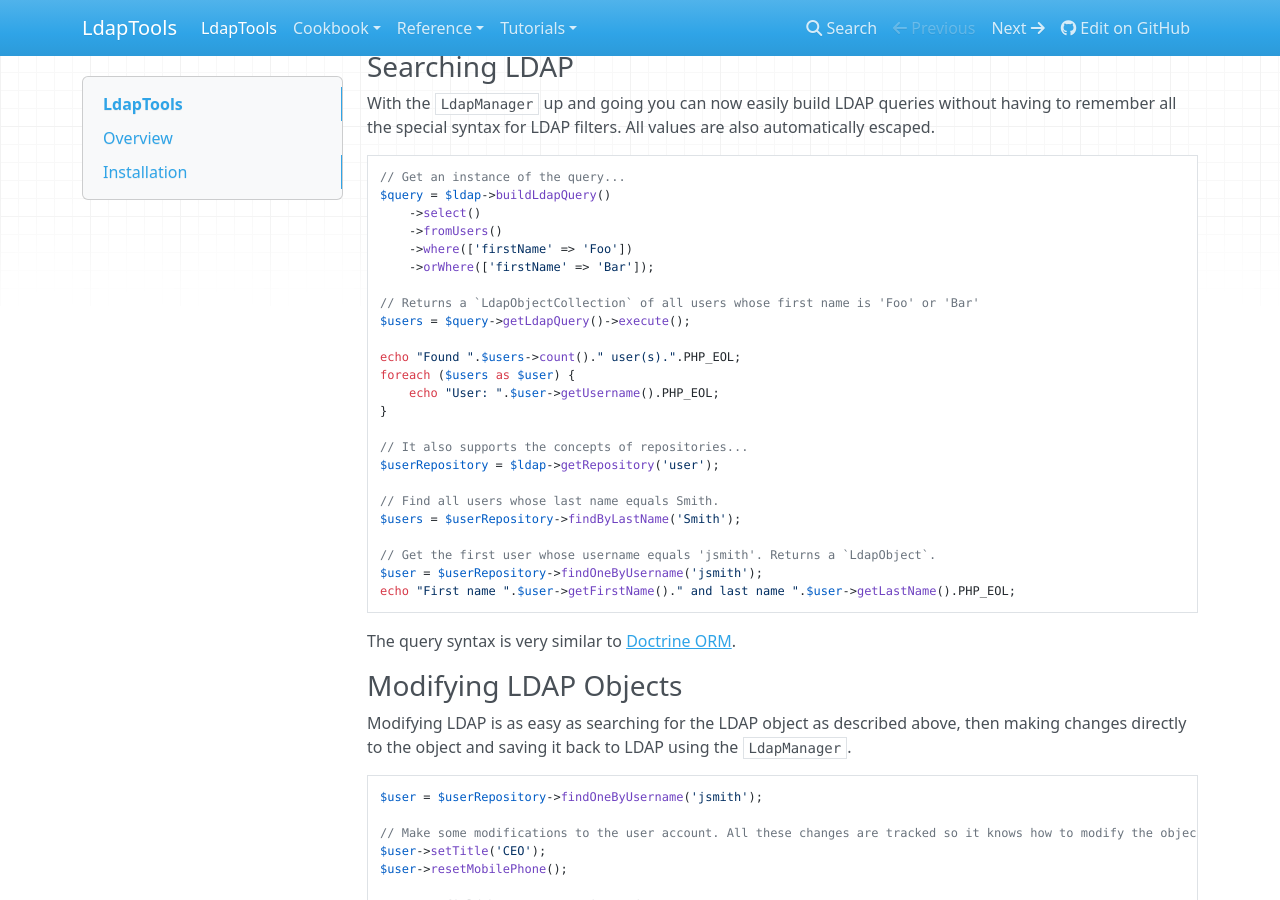
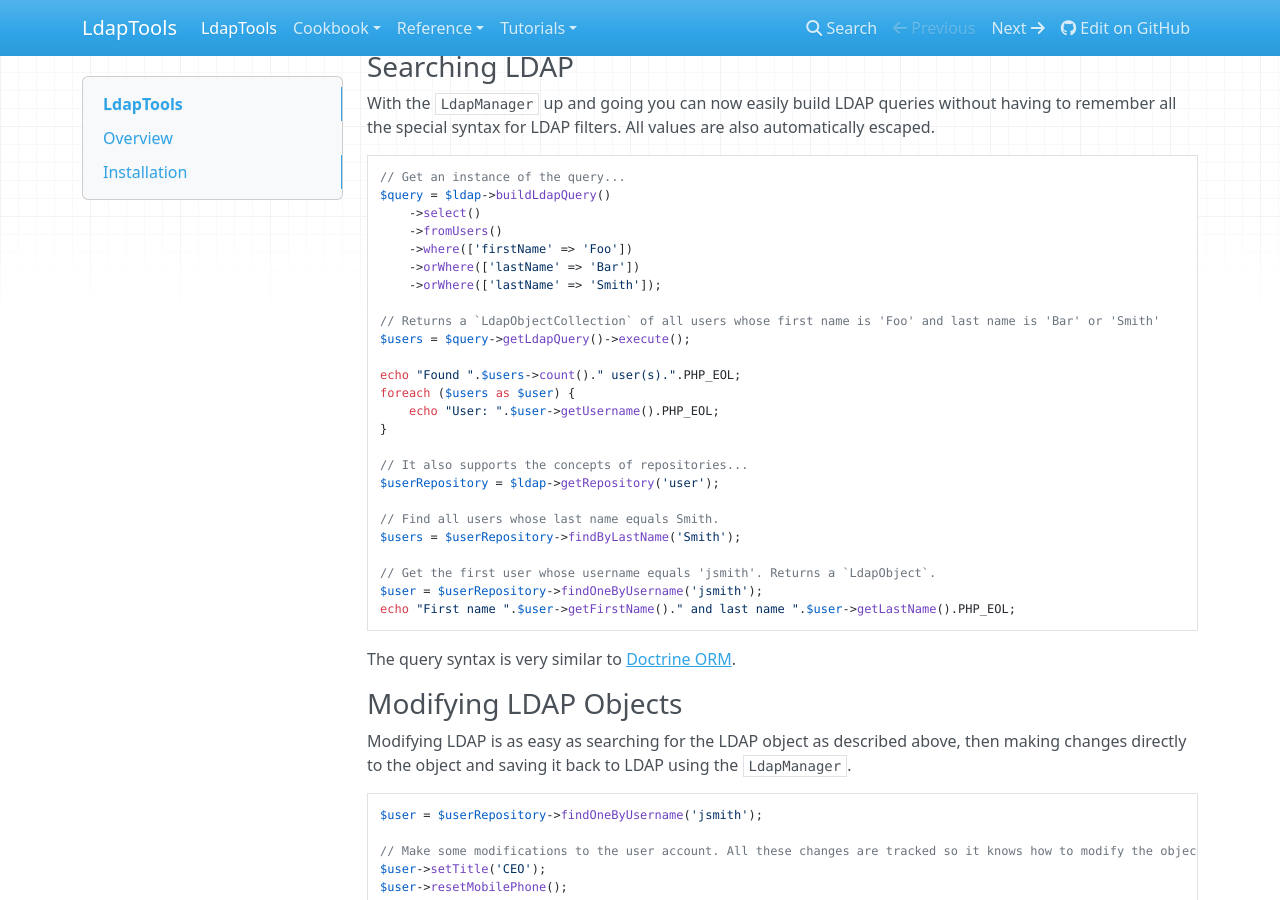
Before and after one commit to ldaptools/ldaptools, an MkDocs documentation site: the page built from docs/en/index.md, in a window 1280 px wide and 900 px high, scrolled down 836 px. Built offline with MkDocs 1.6.1, drawn with Linux system fonts in a browser that asks for light colours; nearby versions of some CDN libraries.

Commit message:
Correct a mistake in the README.

```diff
--- a/docs/en/index.md
+++ b/docs/en/index.md
@@ -50,9 +50,10 @@ $query = $ldap->buildLdapQuery()
     ->select()
     ->fromUsers()
     ->where(['firstName' => 'Foo'])
-    ->orWhere(['firstName' => 'Bar']);
+    ->orWhere(['lastName' => 'Bar'])
+    ->orWhere(['lastName' => 'Smith']);
 
-// Returns a `LdapObjectCollection` of all users whose first name is 'Foo' or 'Bar'
+// Returns a `LdapObjectCollection` of all users whose first name is 'Foo' and last name is 'Bar' or 'Smith'
 $users = $query->getLdapQuery()->execute();
 
 echo "Found ".$users->count()." user(s).".PHP_EOL;
```
Also changed, not shown: README.md.
